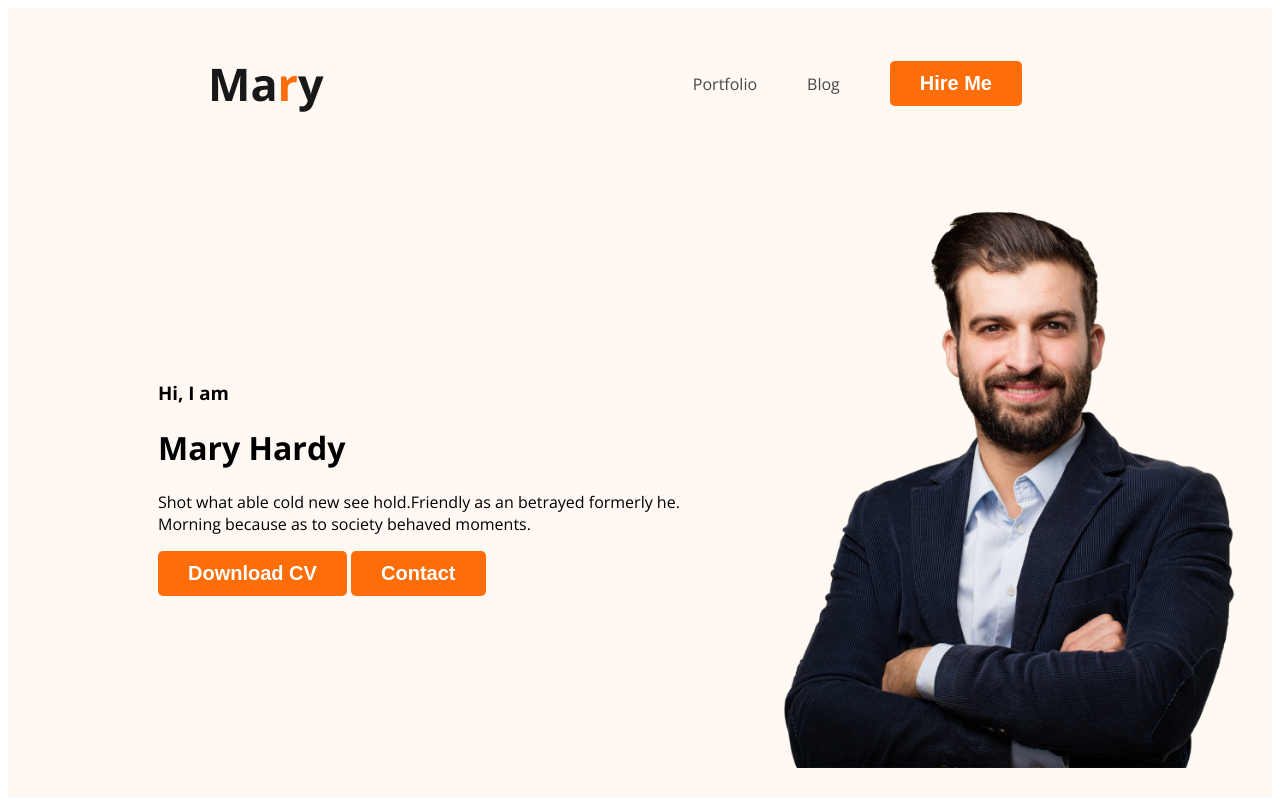
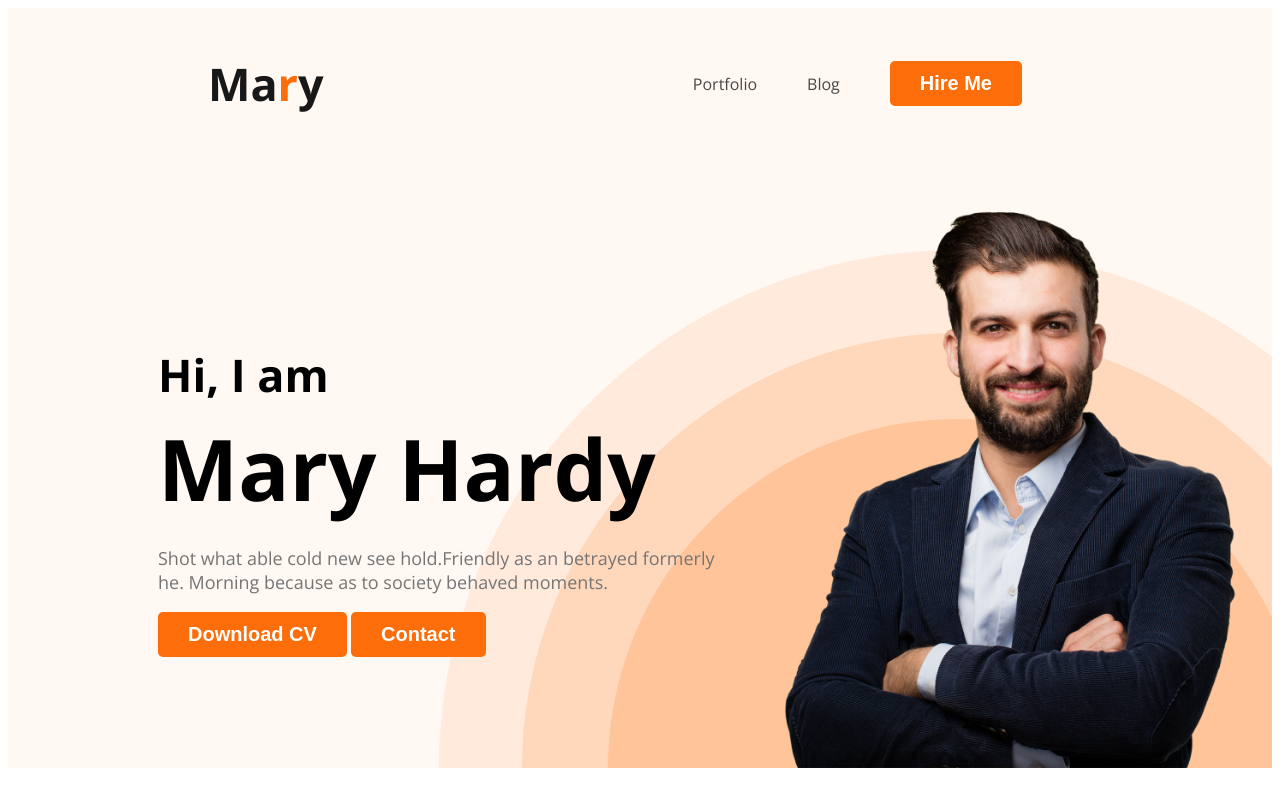
Before and after one commit to Raisul2023/wedeveloper-portfolio, a plain HTML site: page index.html in a window 1280 px wide. Drawn offline with nearby package versions, Linux system fonts and the light colour scheme.

Commit message:
banner done

```diff
--- a/index.html
+++ b/index.html
@@ -23,7 +23,7 @@
             <div>
                 <h3  class="banner-greeting">Hi, I am</h3>
                 <h1 class="banner-title">Mary Hardy</h1>
-                <p>Shot what able cold new see hold.Friendly as an betrayed formerly he. Morning because as to society behaved moments.</p>
+                <p class="banner-des">Shot what able cold new see hold.Friendly as an betrayed formerly he. Morning because as to society behaved moments.</p>
                 <button class="btn-primary">Download CV</button>
                 <button class="btn-primary">Contact</button>
             </div>
--- a/style.css
+++ b/style.css
@@ -42,12 +42,34 @@ nav a {
 }
 .header {
     background-color: #FFF8F3;
+    background-image: url("images/header_bg.png");
+    background-repeat: no-repeat;
+    background-position: bottom right;
 }
 .banner {
-    padding: 30px 30px 30px 150px;
+    padding: 30px 30px 0px 150px;
     display: flex;
     align-items: center;
+    justify-content: space-between;
 }
 .banner .profile-pic {
     width: 500px;
 }
+.banner-greeting {
+    font-size: 45px;
+    margin-bottom: 0px;
+}
+.banner-title {
+    font-size: 85px;
+    font-weight: 700;
+    margin-top: 5px;
+    margin-bottom: 20px;
+}
+.banner-des {
+    display: flex;
+    width: 585px;
+    flex-direction: column;
+    flex-shrink: 0;
+    font-size: 18px;
+    color:#757575;
+}
```
